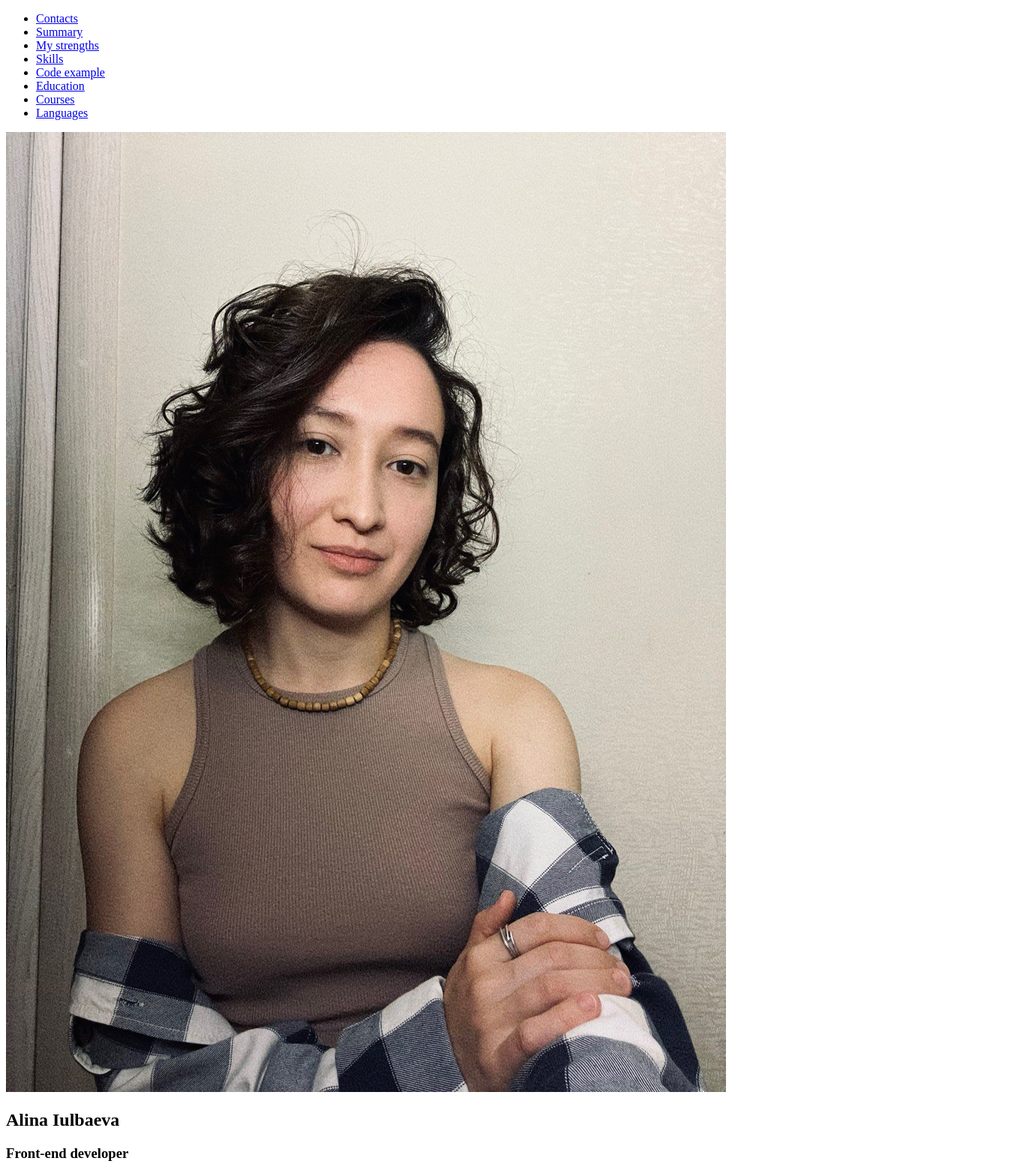
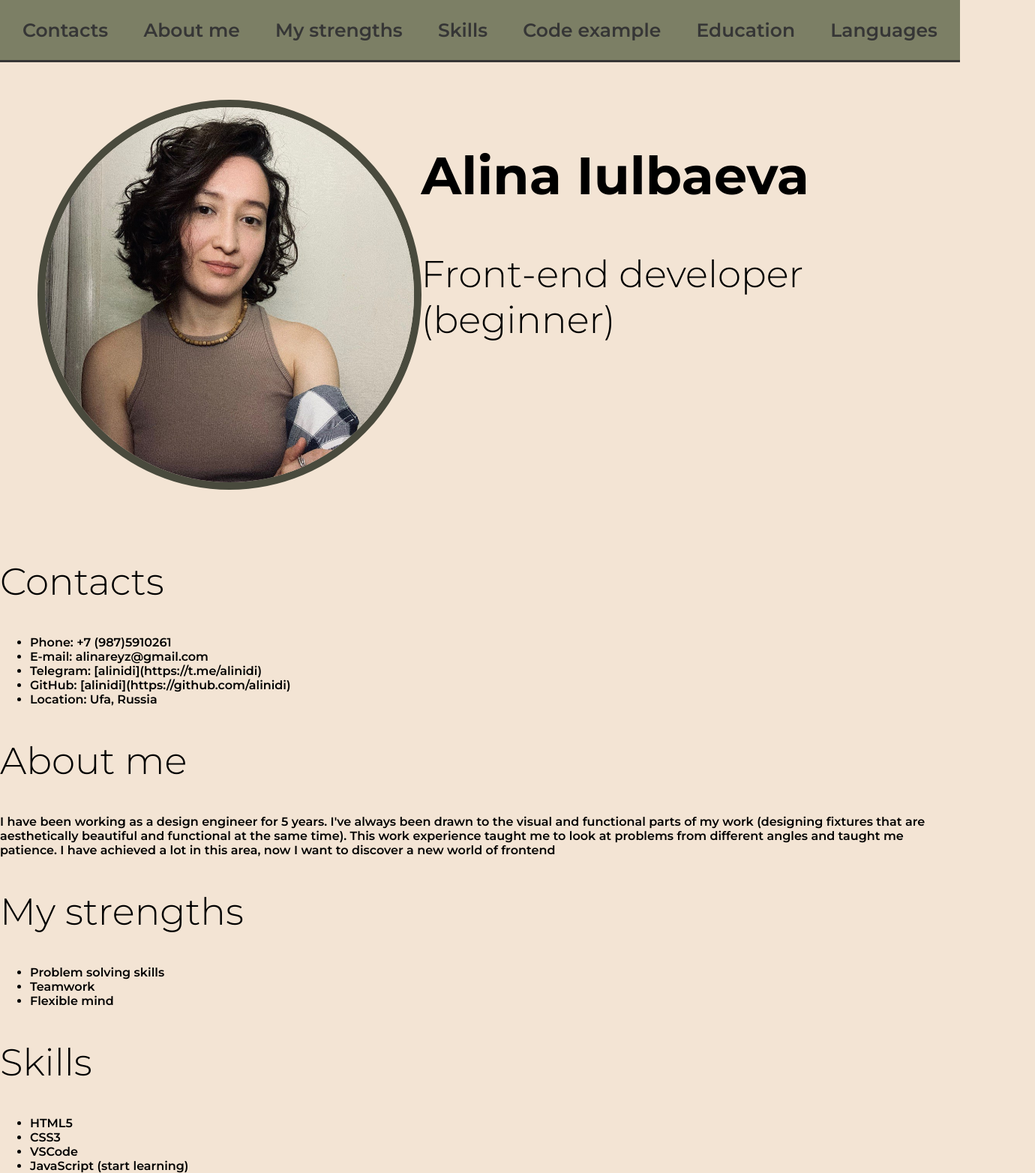
Before and after one commit to alinidi/rsschool-cv, a plain HTML site: page index.html in a window 1280 px wide. Shown: the top 1564 px of the page at 75% size, 1380 px wide, since content can reach past the window. Drawn offline with Linux system fonts and the light colour scheme.

Commit message:
feat: in html file changed the text in About me section. Added css style to the header and to the main

```diff
--- a/index.html
+++ b/index.html
@@ -2,54 +2,58 @@
 <html lang="en">
   <head>
     <title>cv</title>
+    <link rel="preconnect" href="https://fonts.googleapis.com" />
+    <link rel="preconnect" href="https://fonts.gstatic.com" crossorigin />
+    <link
+      href="https://fonts.googleapis.com/css2?family=Montserrat:ital,wght@0,100..900;1,100..900&display=swap"
+      rel="stylesheet"
+    />
     <link rel="stylesheet" href="style.css" />
     <link rel="icon" href="assets/favicon.ico" />
+    <meta name="viewport" content="width=device-width, initial-scale=1.0" />
   </head>
   <body>
-    <header>
+    <header class="header">
       <nav class="nav">
         <ul class="nav-list">
           <li class="nav-item">
-            <a href="#contacts" class="nav-link">Contacts</a>
+            <a href="#contacts">Contacts</a>
           </li>
           <li class="nav-item">
-            <a href="#summary" class="nav-link">Summary</a>
+            <a href="#aboutMe">About me</a>
           </li>
           <li class="nav-item">
-            <a href="#myStrenghts" class="nav-link">My strengths</a>
+            <a href="#myStrenghts">My strengths</a>
           </li>
           <li class="nav-item">
-            <a href="#skills" class="nav-link">Skills</a>
+            <a href="#skills">Skills</a>
           </li>
           <li class="nav-item">
-            <a href="#codeExample" class="nav-link">Code example</a>
+            <a href="#codeExample">Code example</a>
           </li>
           <li class="nav-item">
-            <a href="#education" class="nav-link">Education</a>
+            <a href="#education">Education</a>
           </li>
           <li class="nav-item">
-            <a href="#cources" class="nav-link">Courses</a>
-          </li>
-          <li class="nav-item">
-            <a href="#languages" class="nav-link">Languages</a>
+            <a href="#languages">Languages</a>
           </li>
         </ul>
       </nav>
     </header>
     <main>
-      <section>
+      <section class="profile-section">
         <img
           src="/rsschool-cv/assets/img/profilePic.jpg"
-          alt="profilePicture"
+          alt="my photo"
+          class="profile-logo"
         />
-        <div>
+        <div class="profile-section-title">
           <h1>Alina Iulbaeva</h1>
-          <h3>Front-end developer</h3>
+          <h2>Front-end developer (beginner)</h2>
         </div>
       </section>
 
-      <section>
-        <div>
+      <section id="contacts">
         <h2>Contacts</h2>
         <ul>
           <li>Phone: +7 (987)5910261</li>
@@ -58,33 +62,30 @@
           <li>GitHub: [alinidi](https://github.com/alinidi)</li>
           <li>Location: Ufa, Russia</li>
         </ul>
-        </div>
       </section>
 
-      <section>
-        <div>
-          <h2>Summary</h2>
+      <section id="aboutMe">
+        <h2>About me</h2>
         <p>
-            I am 28 years old and have been working as a design engineer for
-            over five years. I feel the need to learn something new, recently I
-            became very interested in web development
+          I have been working as a design engineer for 5 years. I've always been
+          drawn to the visual and functional parts of my work (designing
+          fixtures that are aesthetically beautiful and functional at the same
+          time). This work experience taught me to look at problems from
+          different angles and taught me patience. I have achieved a lot in this
+          area, now I want to discover a new world of frontend
         </p>
-        </div>
       </section>
 
-      <section>
-        <div>
+      <section id="myStrenghts">
         <h2>My strengths</h2>
         <ul>
           <li>Problem solving skills</li>
           <li>Teamwork</li>
           <li>Flexible mind</li>
         </ul>
-        </div>
       </section>
 
-      <section>
-        <div>
+      <section id="skills">
         <h2>Skills</h2>
         <ul>
           <li>HTML5</li>
@@ -92,11 +93,9 @@
           <li>VSCode</li>
           <li>JavaScript (start learning)</li>
         </ul>
-        </div>
       </section>
 
-      <section>
-        <div>
+      <section id="codeExample">
         <h2>Code example</h2>
         <p>
           Make a function that will return a greeting statement that uses an
@@ -107,37 +106,24 @@
             function greet(name){
               return `Hello, ${name} how are you doing today?`
             }
-          </pre>
-        </div>
+          </pre
+        >
       </section>
 
-      <section>
-        <div>
+      <section id="education">
         <h2>Education</h2>
         <p>Bashkir State University</p>
         <ul>
           <li>Bachelor of Technological machines and equipment</li>
         </ul>
-        </div>
       </section>
 
-      <section>
-        <div>
-          <h2>Courses</h2>
-          <ul>
-            <li>HTML and CSS by [CodeBasics](https://code-basics.com/ru)</li>
-          </ul>
-        </div>
-      </section>
-
-      <section>
-        <div>
+      <section id="languages">
         <h2>Languages</h2>
         <ul>
           <li>Russian - native speaker</li>
           <li>English - B1 (B2 in progress)</li>
         </ul>
-        </div>
       </section>
     </main>
     <footer>
--- a/style.css
+++ b/style.css
@@ -0,0 +1,64 @@
+body {
+  background-color: rgb(243, 228, 212);
+  margin: 0;
+  padding: 0;
+  display: flex;
+  flex-direction: column;
+  justify-content: space-between;
+  font-family: "Montserrat";
+  font-weight: 600;
+}
+a {
+  text-decoration: none;
+  color: rgb(54, 54, 54);
+}
+
+h1 {
+  font-size: 70px;
+}
+h2 {
+  font-size: 50px;
+  font-weight: 300;
+}
+
+header {
+  display: block;
+  background-color: rgb(124, 127, 101);
+}
+
+.nav {
+  padding: 0px 30px;
+  font-size: 25px;
+  border-bottom: 3px solid rgb(54, 54, 54);
+}
+
+.nav-list {
+  padding: 0;
+  display: flex;
+  justify-content: space-between;
+  align-items: center;
+  list-style: none;
+}
+
+.nav-item {
+  color: rgb(54, 54, 54);
+  display: flex;
+}
+
+.profile-logo {
+  object-fit: cover;
+  width: 500px;
+  height: 500px;
+  border-radius: 50%;
+  border: 10px solid rgb(73, 74, 61);
+}
+
+.profile-section-title {
+}
+
+.profile-section {
+  padding: 50px;
+  width: 100%;
+  display: flex;
+  justify-content: space-around;
+}
```
Lines whose indentation alone changed are shown as unchanged.
